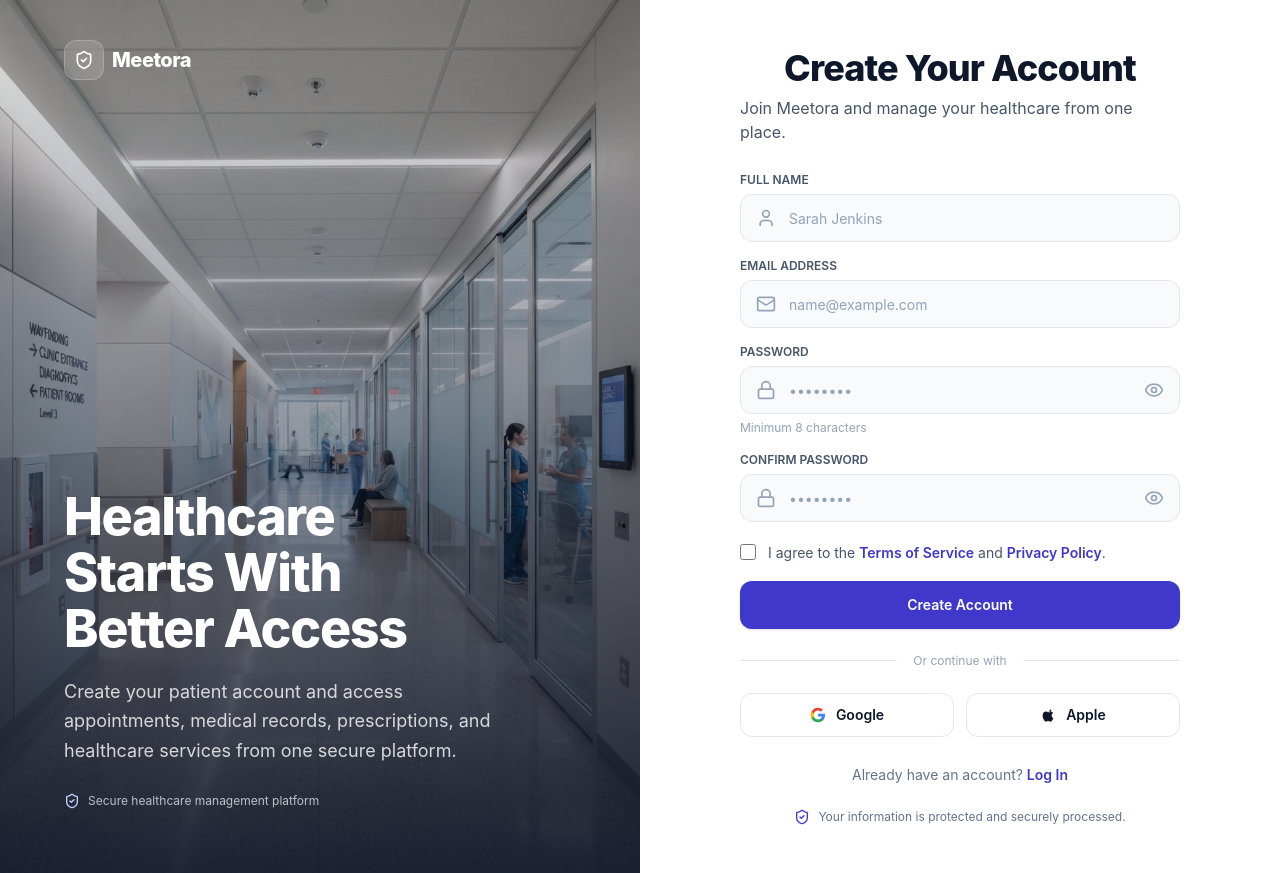
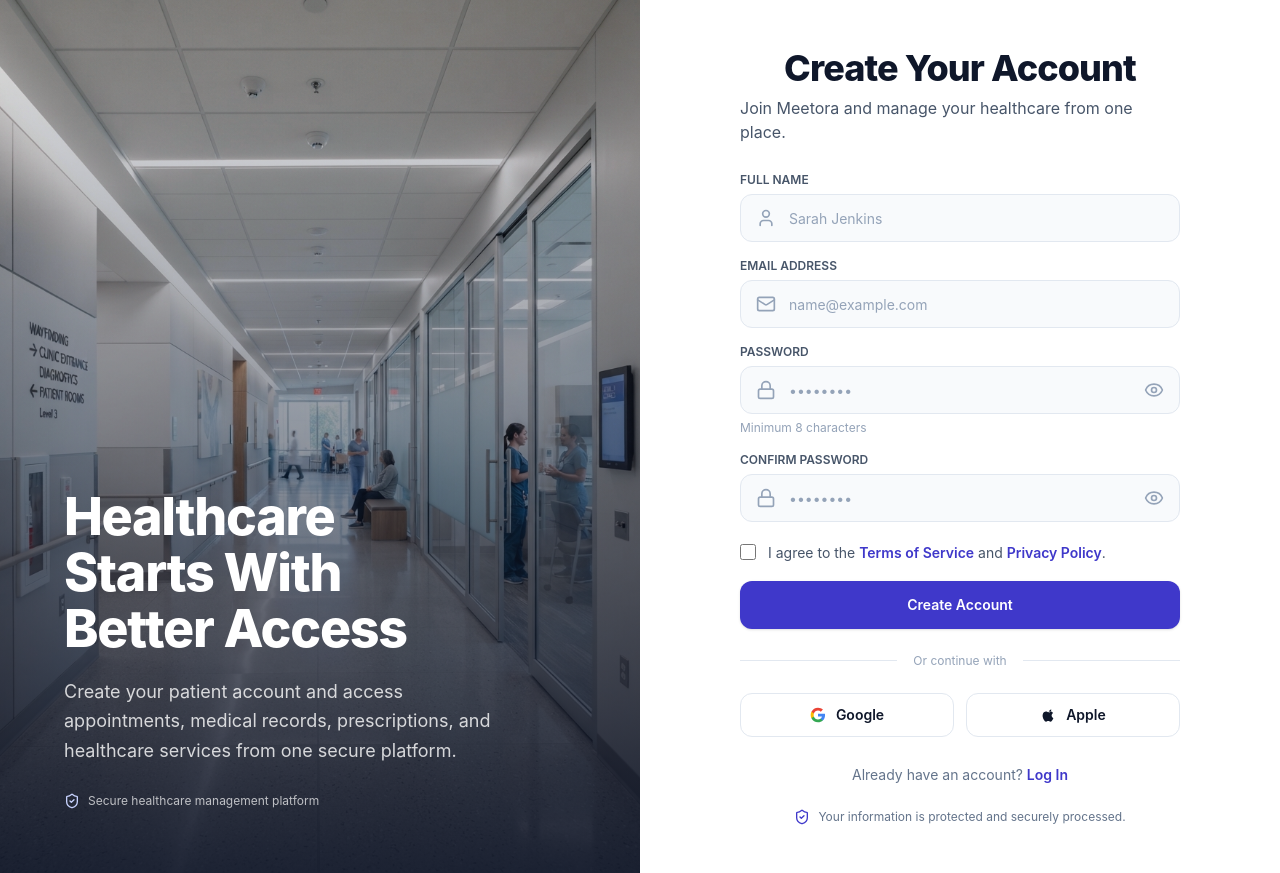
Before and after one commit to ayoubsofi21/Meetora, a React (Vite) app in the folder frontend/: page /register in a window 1280 px wide. Built offline with nearby package versions, Linux system fonts and the light colour scheme.

Commit message:
resolve general issues and improve application stability

```diff
--- a/frontend/src/pages/auth/Login.jsx
+++ b/frontend/src/pages/auth/Login.jsx
@@ -78,18 +78,6 @@
           className="absolute top-10 left-12 xl:left-16 z-10
             inline-flex items-center gap-2"
         >
-          <div
-            className="w-10 h-10 rounded-xl
-              bg-white/15 backdrop-blur-md
-              border border-white/20
-              flex items-center justify-center"
-          >
-            <ShieldCheck className="w-5 h-5 text-white" />
-          </div>
-
-          <span className="text-xl font-extrabold text-white tracking-tight">
-            Meetora
-          </span>
         </Link>
 
         {/* Marketing Content */}
@@ -124,16 +112,12 @@
           </div>
         </div>
       </div>
-
-      {/* RIGHT — LOGIN */}
       <div
         className="flex flex-col justify-center items-center
           px-6 sm:px-12 lg:px-16 py-12
           bg-white"
       >
         <div className="w-full max-w-[440px]">
-
-          {/* Mobile Brand */}
           <Link
             to="/"
             className="lg:hidden inline-flex items-center gap-2 mb-10"
@@ -151,8 +135,6 @@
               Meetora
             </span>
           </Link>
-
-          {/* Header */}
           <div className="mb-8">
             <h2
               className="text-3xl sm:text-4xl
@@ -166,8 +148,6 @@
               Access your healthcare management dashboard.
             </p>
           </div>
-
-          {/* Error */}
           {error && (
             <div
               className="mb-6 p-3.5 rounded-xl
@@ -181,11 +161,7 @@
               <span>{error}</span>
             </div>
           )}
-
-          {/* Form */}
           <form onSubmit={handleSubmit} className="space-y-5">
-
-            {/* Email */}
             <div>
               <label
                 htmlFor="email"
@@ -194,13 +170,11 @@
               >
                 Email Address
               </label>
-
               <div className="relative">
                 <Mail
                   className="absolute left-4 top-1/2 -translate-y-1/2
                     w-5 h-5 text-[#94A3B8]"
                 />
-
                 <input
                   id="email"
                   type="email"
@@ -224,8 +198,6 @@
                 />
               </div>
             </div>
-
-            {/* Password */}
             <div>
               <div className="flex items-center justify-between mb-1.5">
                 <label
@@ -234,7 +206,6 @@
                 >
                   Password
                 </label>
-
                 <Link
                   to="/forgot-password"
                   className="text-xs font-semibold
@@ -251,7 +222,6 @@
                   className="absolute left-4 top-1/2 -translate-y-1/2
                     w-5 h-5 text-[#94A3B8]"
                 />
-
                 <input
                   id="password"
                   type={showPassword ? 'text' : 'password'}
@@ -273,7 +243,6 @@
                     transition-all"
                   required
                 />
-
                 <button
                   type="button"
                   aria-label={showPassword ? 'Hide password' : 'Show password'}
@@ -291,8 +260,6 @@
                 </button>
               </div>
             </div>
-
-            {/* Submit */}
             <button
               type="submit"
               disabled={isSubmitting}
@@ -323,8 +290,6 @@
               )}
             </button>
           </form>
-
-          {/* Divider */}
           <div className="my-7 flex items-center">
             <div className="flex-1 h-px bg-[#E2E8F0]" />
 
@@ -334,11 +299,7 @@
 
             <div className="flex-1 h-px bg-[#E2E8F0]" />
           </div>
-
-          {/* Social */}
           <div className="grid grid-cols-2 gap-3">
-
-            {/* Google */}
             <button
               type="button"
               className="h-11
@@ -369,11 +330,8 @@
                   d="M12 5.38c1.62 0 3.06.56 4.21 1.64l3.15-3.15C17.45 2.09 14.97 1 12 1 7.7 1 3.99 3.47 2.18 7.06l3.66 2.84c.87-2.6 3.3-4.52 6.16-4.52z"
                 />
               </svg>
-
               Google
             </button>
-
-            {/* Apple */}
             <button
               type="button"
               className="h-11
@@ -392,12 +350,9 @@
               >
                 <path d="M18.71 19.5c-.83 1.24-1.71 2.45-3.05 2.47-1.34.03-1.77-.79-3.29-.79-1.53 0-2 .77-3.27.82-1.31.05-2.3-1.32-3.14-2.53C4.25 17 2.94 12.45 4.7 9.39c.87-1.52 2.43-2.48 4.12-2.51 1.28-.02 2.5.87 3.29.87.78 0 2.26-1.07 3.81-.91.65.03 2.47.26 3.64 1.98-.09.06-2.17 1.28-2.15 3.81.03 3.02 2.65 4.03 2.68 4.04-.03.07-.42 1.44-1.38 2.83M15.97 6.85c.66-.8 1.11-1.92.99-3.04-.96.04-2.12.64-2.8 1.44-.61.71-1.14 1.86-.99 2.96 1.08.08 2.18-.55 2.8-1.36z" />
               </svg>
-
               Apple
             </button>
           </div>
-
-          {/* Register */}
           <p className="mt-8 text-center text-sm text-[#64748B]">
             Don&apos;t have an account?{' '}
             <Link
@@ -408,7 +363,6 @@
               Sign Up
             </Link>
           </p>
-
         </div>
       </div>
     </div>
--- a/frontend/src/pages/auth/Register.jsx
+++ b/frontend/src/pages/auth/Register.jsx
@@ -1,19 +1,7 @@
 import { useState } from "react";
 import { Link, useNavigate } from "react-router-dom";
 import { authApi } from "../../api/authApi";
-
-import {
-  Lock,
-  Mail,
-  User,
-  AlertCircle,
-  Loader2,
-  CheckCircle2,
-  Eye,
-  EyeOff,
-  ShieldCheck,
-} from "lucide-react";
-
+import {  Lock,  Mail,  User,  AlertCircle,  Loader2,  CheckCircle2,  Eye,  EyeOff,  ShieldCheck,} from "lucide-react";
 import hospitalImage from "../../assets/images/hospital-register.png";
 
 export default function Register() {
@@ -88,7 +76,6 @@
 
   return (
     <div className="min-h-screen w-full bg-[#F8FAFC] grid grid-cols-1 lg:grid-cols-2">
-      {/* LEFT SIDE */}
       <div className="relative hidden lg:block min-h-screen overflow-hidden select-none bg-[#0F172A]">
         <img
           src={hospitalImage}
@@ -102,24 +89,6 @@
             via-[#0F172A]/45
             to-[#0F172A]/10"
         />
-        <Link
-          to="/"
-          className="absolute top-10 left-12 xl:left-16 z-10
-            inline-flex items-center gap-2"
-        >
-          <div
-            className="w-10 h-10 rounded-xl
-              bg-white/15 backdrop-blur-md
-              border border-white/20
-              flex items-center justify-center"
-          >
-            <ShieldCheck className="w-5 h-5 text-white" />
-          </div>
-
-          <span className="text-xl font-extrabold text-white tracking-tight">
-            Meetora
-          </span>
-        </Link>
         <div
           className="absolute left-12 xl:left-16 bottom-16
             max-w-[500px] z-10 text-white pr-6"
@@ -217,10 +186,7 @@
               <span>{error}</span>
             </div>
           )}
-
-          {/* FORM */}
           <form onSubmit={handleSubmit} className="space-y-4">
-            {/* Full Name */}
             <div>
               <label
                 htmlFor="name"
@@ -235,7 +201,6 @@
                   className="absolute left-4 top-1/2 -translate-y-1/2
                     w-5 h-5 text-[#94A3B8]"
                 />
-
                 <input
                   id="name"
                   type="text"
@@ -260,8 +225,6 @@
                 />
               </div>
             </div>
-
-            {/* Email */}
             <div>
               <label
                 htmlFor="email"
@@ -276,7 +239,6 @@
                   className="absolute left-4 top-1/2 -translate-y-1/2
                     w-5 h-5 text-[#94A3B8]"
                 />
-
                 <input
                   id="email"
                   type="email"
@@ -301,8 +263,6 @@
                 />
               </div>
             </div>
-
-            {/* Password */}
             <div>
               <label
                 htmlFor="password"
@@ -317,7 +277,6 @@
                   className="absolute left-4 top-1/2 -translate-y-1/2
                     w-5 h-5 text-[#94A3B8]"
                 />
-
                 <input
                   id="password"
                   type={showPassword ? "text" : "password"}
@@ -340,7 +299,6 @@
                     transition-all"
                   required
                 />
-
                 <button
                   type="button"
                   aria-label={showPassword ? "Hide password" : "Show password"}
@@ -362,8 +320,6 @@
                 Minimum 8 characters
               </p>
             </div>
-
-            {/* Confirm Password */}
             <div>
               <label
                 htmlFor="password_confirmation"
@@ -372,13 +328,11 @@
               >
                 Confirm Password
               </label>
-
               <div className="relative">
                 <Lock
                   className="absolute left-4 top-1/2 -translate-y-1/2
                     w-5 h-5 text-[#94A3B8]"
                 />
-
                 <input
                   id="password_confirmation"
                   type={showConfirmation ? "text" : "password"}
@@ -401,7 +355,6 @@
                     transition-all"
                   required
                 />
-
                 <button
                   type="button"
                   aria-label={
@@ -421,8 +374,6 @@
                 </button>
               </div>
             </div>
-
-            {/* Terms */}
             <div className="pt-1">
               <label className="flex items-start gap-3 cursor-pointer select-none">
                 <input
@@ -434,7 +385,6 @@
                     text-[#3F38CA]
                     focus:ring-[#3F38CA]"
                 />
-
                 <span className="text-xs sm:text-sm text-[#475569] leading-relaxed">
                   I agree to the{" "}
                   <Link
@@ -454,8 +404,6 @@
                 </span>
               </label>
             </div>
-
-            {/* Submit */}
             <button
               type="submit"
               disabled={isSubmitting || success}
@@ -486,19 +434,13 @@
               )}
             </button>
           </form>
-
-          {/* Divider */}
           <div className="my-6 flex items-center">
             <div className="flex-1 h-px bg-[#E2E8F0]" />
-
             <span className="px-4 text-xs text-[#94A3B8]">
               Or continue with
             </span>
-
             <div className="flex-1 h-px bg-[#E2E8F0]" />
           </div>
-
-          {/* Social */}
           <div className="grid grid-cols-2 gap-3">
             <button
               type="button"
@@ -531,7 +473,6 @@
               </svg>
               Google
             </button>
-
             <button
               type="button"
               className="h-11
@@ -552,8 +493,6 @@
               Apple
             </button>
           </div>
-
-          {/* Login */}
           <p className="mt-7 text-center text-sm text-[#64748B]">
             Already have an account?{" "}
             <Link
@@ -565,8 +504,6 @@
               Log In
             </Link>
           </p>
-
-          {/* Security */}
           <div
             className="mt-6 flex items-center justify-center gap-2
               text-xs text-[#64748B]"
```
Also changed, not shown: frontend/src/components/home/DoctorCard.jsx (+3 -19 lines).
